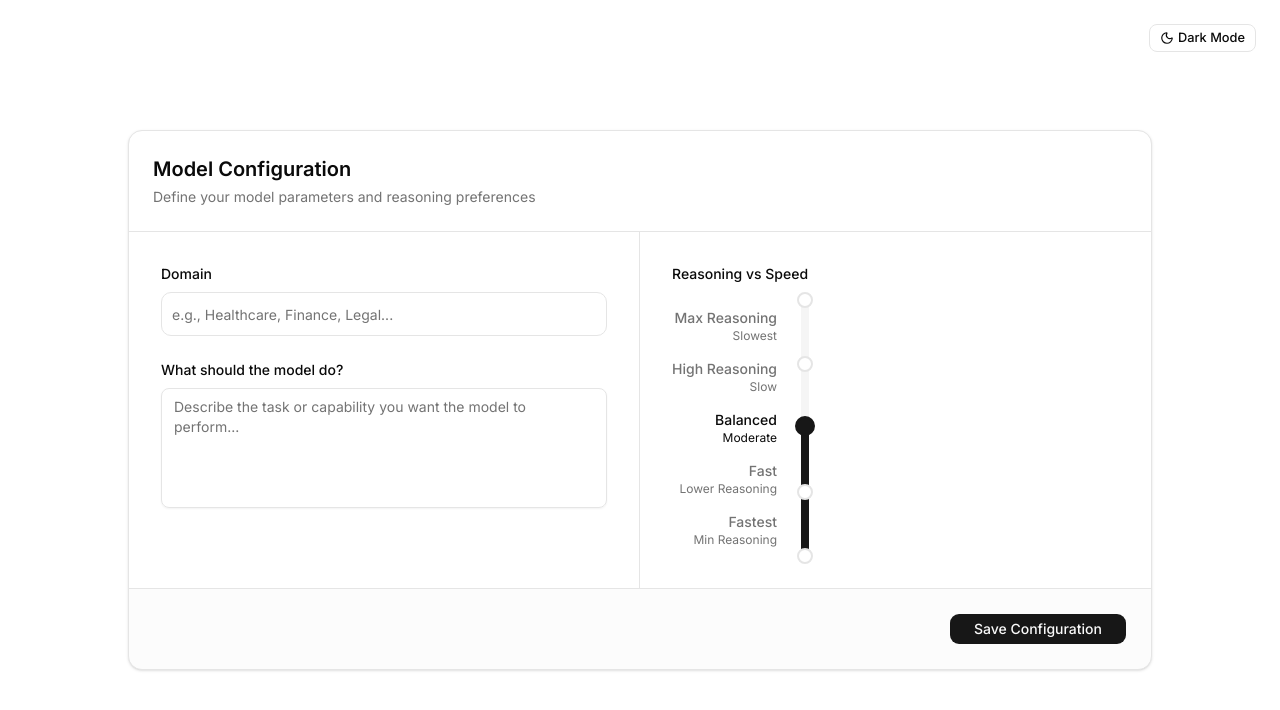
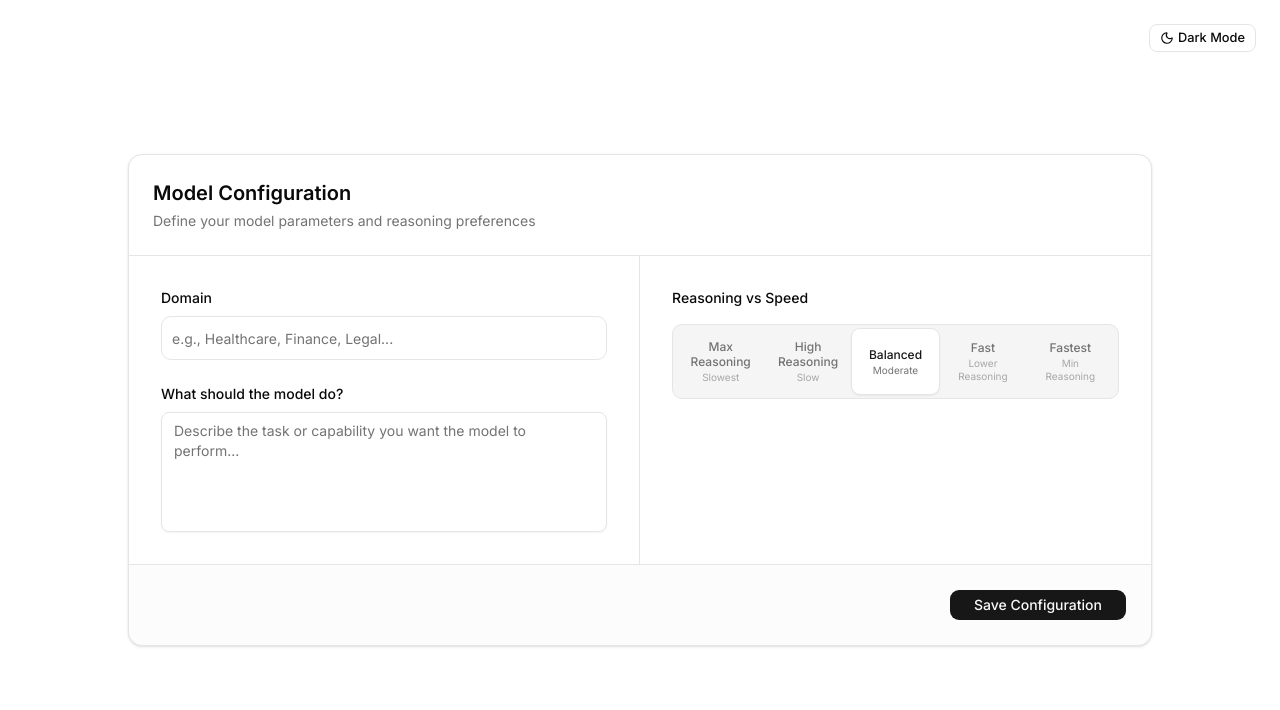
Before and after one commit to yhack-PT/AutoTune, a Next.js app: page / in a window 1280 px wide. Shown: the top 710 px of the page. Built offline with nearby package versions, Linux system fonts and the light colour scheme.

Commit message:
slider to segemented control

```diff
--- a/src/components/model-configuration.tsx
+++ b/src/components/model-configuration.tsx
@@ -78,63 +78,36 @@ export function ModelConfiguration() {
           </div>
         </div>
 
-        {/* Right Half - Vertical Slider */}
+        {/* Right Half - Segmented Control */}
         <div className="w-1/2 p-8">
           <div className="space-y-4">
             <Label className="text-sm font-medium text-foreground">
               Reasoning vs Speed
             </Label>
 
-            <div className="flex gap-6">
-              {/* Labels column */}
-              <div className="flex flex-col justify-between py-2 text-right">
-                {levels.map((level) => (
+            <div className="relative flex rounded-lg border border-neutral-200 bg-neutral-100 p-1">
+              {/* Sliding indicator */}
               <div
-                    key={level.value}
-                    className={`cursor-pointer transition-colors ${
-                      reasoningLevel === level.value
-                        ? "text-foreground"
-                        : "text-muted-foreground hover:text-foreground"
-                    }`}
-                    onClick={() => setReasoningLevel(level.value)}
-                  >
-                    <div className="text-sm font-medium">{level.label}</div>
-                    <div className="text-xs">{level.sublabel}</div>
-                  </div>
-                ))}
-              </div>
-
-              {/* Slider track */}
-              <div className="relative flex flex-col items-center">
-                <div className="relative h-64 w-2 rounded-full bg-muted">
-                  {/* Active track */}
-                  <div
-                    className="absolute w-full rounded-full bg-primary transition-all duration-200"
+                className="absolute top-1 bottom-1 rounded-md bg-white shadow-sm ring-1 ring-neutral-200 transition-all duration-300 ease-[cubic-bezier(0.4,0,0.2,1)]"
                 style={{
-                      top: `${((reasoningLevel - 1) / 4) * 100}%`,
-                      bottom: 0,
+                  width: `calc((100% - 8px) / ${levels.length})`,
+                  left: `calc(4px + ${(reasoningLevel - 1)} * (100% - 8px) / ${levels.length})`,
                 }}
               />
-
-                  {/* Snap points */}
-                  {levels.map((level, index) => (
+              {levels.map((level) => (
                 <button
                   key={level.value}
                   onClick={() => setReasoningLevel(level.value)}
-                      className={`absolute -left-1 h-4 w-4 rounded-full border-2 transition-all duration-200 ${
-                        reasoningLevel === level.value
-                          ? "scale-125 border-primary bg-primary"
-                          : "border-border bg-background hover:border-foreground/40"
+                  className={`relative z-10 flex-1 rounded-md px-3 py-2.5 text-center transition-colors duration-200 ${reasoningLevel === level.value
+                      ? "text-neutral-900"
+                      : "text-neutral-500 hover:text-neutral-700"
                     }`}
-                      style={{
-                        top: `${(index / 4) * 100}%`,
-                        transform: "translateY(-50%)",
-                      }}
                   aria-label={`Select ${level.label}`}
-                    />
+                >
+                  <div className="text-xs font-medium leading-tight">{level.label}</div>
+                  <div className="mt-0.5 text-[10px] leading-tight opacity-60">{level.sublabel}</div>
+                </button>
               ))}
-                </div>
-              </div>
             </div>
           </div>
         </div>
```
Lines whose indentation alone changed are shown as unchanged.
